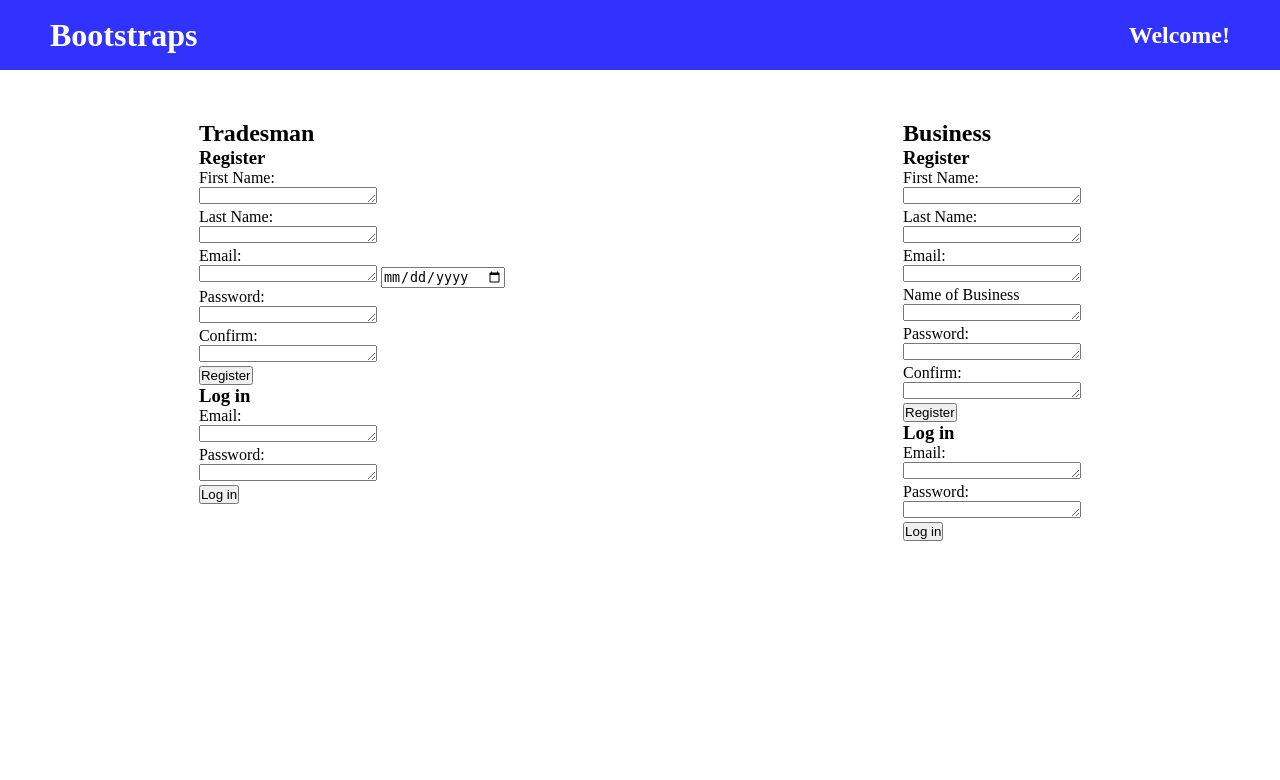
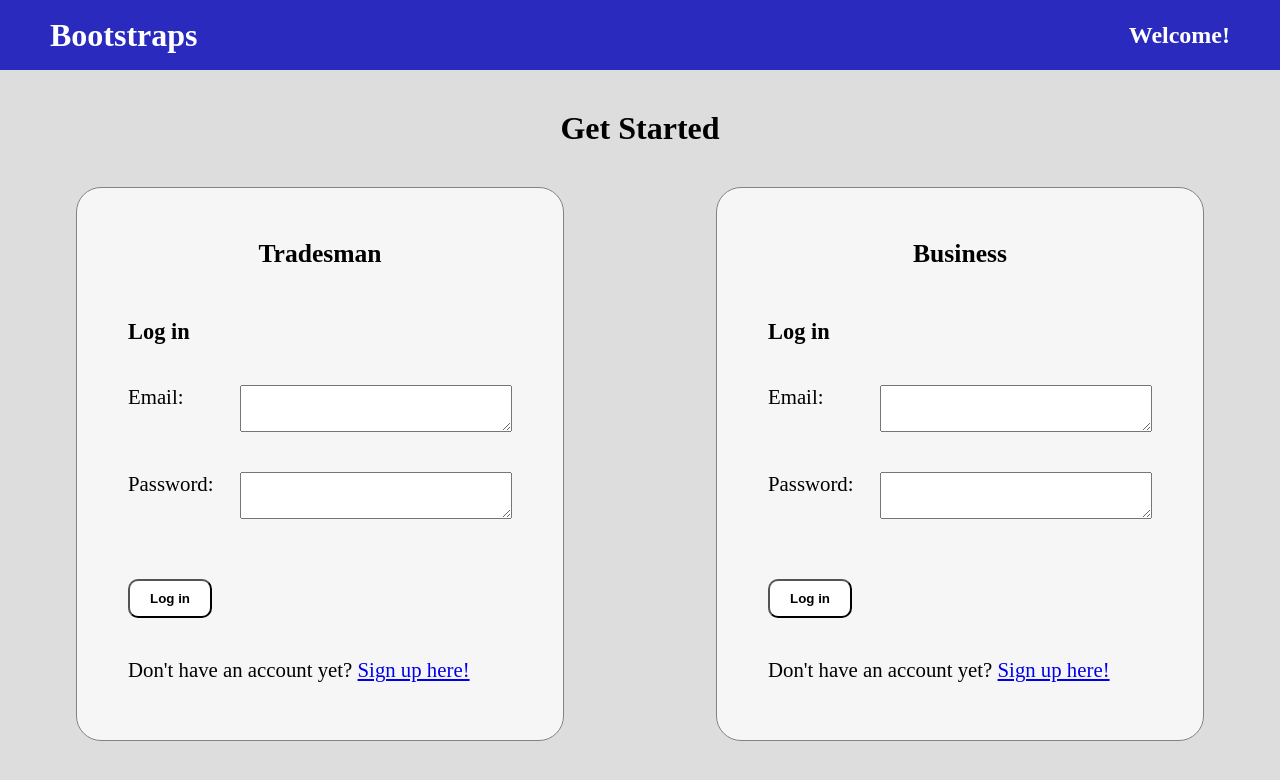
Before and after one commit to joscue/backup_s_project, a Flask app: page / in a window 1280 px wide. Shown: the top 780 px of the page. Run offline with Flask 3, Linux system fonts and the light colour scheme.

Commit message:
finished wireframes for 3 pages, three more togo

```diff
--- a/flask_app/controllers/users.py
+++ b/flask_app/controllers/users.py
@@ -1,6 +1,6 @@
 from flask_app import app
 from flask import render_template,redirect,request,session,flash
-from flask_app.models.user import User
+from flask_app.models.user import User,Trade
 from flask_bcrypt import Bcrypt
 bcrypt = Bcrypt(app)
 
@@ -12,6 +12,9 @@ def to_main():
 def dash():
     return render_template('dashboard.html')
 
+@app.route('/new/user')
+def new_user():
+    return render_template('new_user.html')
 @app.route('/user/register',methods=["POST"])
 def ureg():
     if not User.validate_register(request.form):
@@ -28,15 +31,26 @@ def ureg():
         "state": request.form['st'],
         "password": request.form['pswd']
     }
-    user = User.save(data)
+    user = User.create_user(data)
     session['user_id'] = user
+    skills ={
+        "carpentry": request.form['carp'],
+        "cement": request.form['cem'],
+        "drywall": request.form['dry'],
+        "heavy_machinery": request.form['hvmc'],
+        "high_v_electrivity": request.form['high'],
+        "home_electricity": request.form['home'],
+        "hvac": request.form['hvac'],
+        "plumbing": request.form['plmg'],
+        "user_id": session['user_id']
+    }
+    User.save_skills(skills)
+    return redirect('user/profile')
 
-    return redirect('user/id/profile')
-
-app.route('/user/id/profile')
+app.route('/user/profile')
 def prof():
 
-    return render_template( 'profile.html', user = User.get_user({"id":session['user_id']}) )
+    return render_template( 'profile.html')
 
 app.route('/create/profile')
 def create_prof():
--- a/flask_app/static/css/index.css
+++ b/flask_app/static/css/index.css
@@ -6,17 +6,18 @@
 .main {
     width: 100%;
     margin: 0 auto;
+    background-color: rgb(221, 221, 221);
 
 }
 
 .head {
     width: 100%;
     height: 70px;
-    background-color: rgb(50, 50, 255);
+    background-color: rgb(42, 42, 191);
     display: flex;
     justify-content: space-between;
     align-items: center;
-    margin-bottom: 50px;
+    margin-bottom: 40px;
 }
 .lhead {
     color: rgb(255, 255, 255);
@@ -26,8 +27,56 @@
     color: rgb(255, 255, 255);
     padding: 0px 50px;
 }
+.intro {
+    text-align: center;
+    font-size: 200%;
+    margin-bottom: 40px;
+}
 .bmain {
     width: 100%;
     display: flex;
     justify-content: space-around;
 }
+.reg_log {
+    background-color: rgb(246, 246, 246);
+    width: 30%;
+    height: 450px;
+    border: 1px solid rgb(130, 130, 130);
+    padding: 4%;
+    border-radius: 25px;
+}
+.tlog {
+    margin-bottom: 50px;
+    text-align: center;
+    font-size: 160%;
+}
+.llog {
+    margin-bottom: 40px;
+    font-size: 140%;
+}
+.clog {
+    display: flex;
+    justify-content: space-between;
+}
+.plog {
+    margin-bottom: 10px;
+    font-size: 130%;
+}
+.lllog {
+    margin-bottom: 40px;
+    width: 250px;
+    height: 25px;
+    font-size: 130%;
+    padding: 10px;
+}
+.button {
+    background-color: #fff;
+    padding: 10px 20px;
+    font-weight: bolder;
+    border-radius: 10px;
+    margin-top: 20px;
+}
+.rlog {
+    margin-top: 40px;
+    font-size: 130%;
+}
--- a/flask_app/templates/index.html
+++ b/flask_app/templates/index.html
@@ -12,86 +12,52 @@
         <h1 class="lhead">Bootstraps</h1>
         <h2 class="rhead">Welcome!</h2>
     </div>
+    <h2 class="intro">Get Started</h2>
     <div class="bmain">
         <div class="reg_log">
-            <div class="reg">
-                <h2 class="treg">Tradesman</h2>
-                <h3>Register</h3>
-                {% for message in get_flashed_messages(category_filter=['register']) %}
-                    <p>{{message}}</p>
-                {% endfor %}
-                <form action="user/register" method="POST">
-                    <p>First Name:</p>
-                    <textarea name="fname" id="" cols="20" rows="1"></textarea>
-                    <p>Last Name:</p>
-                    <textarea name="lname" id="" cols="20" rows="1"></textarea>
-                    <p>Email:</p>
-                    <textarea name="eml" id="" cols="20" rows="1"></textarea>
-                    <input type="date" name="bday" id="">
-                    <p>Password:</p>
-                    <textarea name="pswd" id="" cols="20" rows="1"></textarea>
-                    <p>Confirm:</p>
-                    <textarea name="con" id="" cols="20" rows="1"></textarea>
-                    <div>
-                        <input class="button" type="submit" value="Register">
-                    </div>
-                </form>
-            </div>
+            <h2 class="tlog">Tradesman</h2>
             <div class="log">
                 {% for message in get_flashed_messages(category_filter=['login']) %}
                     <p>{{message}}</p>
                 {% endfor %}
-                <h3>Log in</h3>
+                <h3 class="llog">Log in</h3>
                 <form action="user/login" method="POST">
-                    <p>Email:</p>
-                    <textarea name="eml" id="" cols="20" rows="1"></textarea>
-                    <p>Password:</p>
-                    <textarea name="pswd" id="" cols="20" rows="1"></textarea>
+                    <div class="clog">
+                        <p class="plog">Email:</p>
+                        <textarea class="lllog" name="eml" id="" cols="20" rows="1"></textarea>
+                    </div>
+                    <div class="clog">
+                        <p class="plog">Password:</p>
+                        <textarea class="lllog" name="pswd" id="" cols="20" rows="1"></textarea>
+                    </div>
                     <div>
                         <input class="button" type="submit" value="Log in">
                     </div>
                 </form>
+                <p class="rlog">Don't have an account yet? <a class="rllog" href="http://localhost:5000/new/user">Sign up here!</a></p>
             </div>
         </div>
         <div class="reg_log">
-            <h2 class="treg">Business</h2>
-            <div class="reg">
-                <h3>Register</h3>
-                {% for message in get_flashed_messages(category_filter=['register']) %}
-                    <p>{{message}}</p>
-                {% endfor %}
-                <form action="business/register" method="POST">
-                    <p>First Name:</p>
-                    <textarea name="fname" id="" cols="20" rows="1"></textarea>
-                    <p>Last Name:</p>
-                    <textarea name="lname" id="" cols="20" rows="1"></textarea>
-                    <p>Email:</p>
-                    <textarea name="eml" id="" cols="20" rows="1"></textarea>
-                    <p>Name of Business</p>
-                    <textarea name="bname" id="" cols="20" rows="1"></textarea>
-                    <p>Password:</p>
-                    <textarea name="pswd" id="" cols="20" rows="1"></textarea>
-                    <p>Confirm:</p>
-                    <textarea name="con" id="" cols="20" rows="1"></textarea>
-                    <div>
-                        <input class="button" type="submit" value="Register">
-                    </div>
-                </form>
-            </div>
+            <h2 class="tlog">Business</h2>
             <div class="log">
                 {% for message in get_flashed_messages(category_filter=['login']) %}
                     <p>{{message}}</p>
                 {% endfor %}
-                <h3>Log in</h3>
+                <h3 class="llog">Log in</h3>
                 <form action="business/login" method="POST">
-                    <p>Email:</p>
-                    <textarea name="eml" id="" cols="20" rows="1"></textarea>
-                    <p>Password:</p>
-                    <textarea name="pswd" id="" cols="20" rows="1"></textarea>
+                    <div class="clog">
+                        <p class="plog">Email:</p>
+                        <textarea class="lllog" name="eml" id="" cols="20" rows="1"></textarea>
+                    </div>
+                    <div class="clog">
+                        <p class="plog">Password:</p>
+                        <textarea class="lllog" name="pswd" id="" cols="20" rows="1"></textarea>
+                    </div>
                     <div>
                         <input class="button" type="submit" value="Log in">
                     </div>
                 </form>
+                <p class="rlog">Don't have an account yet? <a class="rllog" href="http://localhost:5000/new/biz">Sign up here!</a></p>
             </div>
         </div>
     </div>
--- a/server.py
+++ b/server.py
@@ -1,5 +1,5 @@
 from flask_app import app
-from flask_app.controllers import users,jobs
+from flask_app.controllers import users,jobs,businesses
 
 
 if __name__ == "__main__":
```
Also changed, not shown: flask_app/controllers/businesses.py (+9 -0 lines), flask_app/models/user.py (+25 -0 lines).
